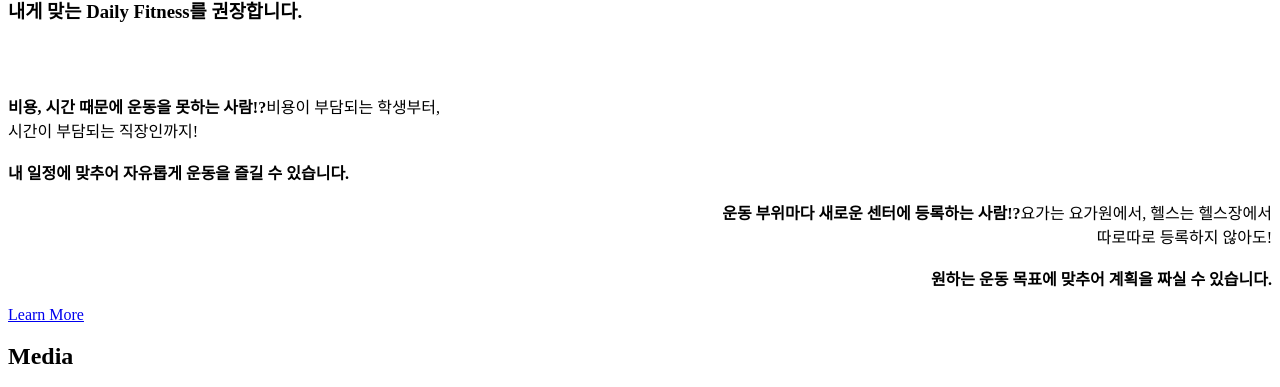
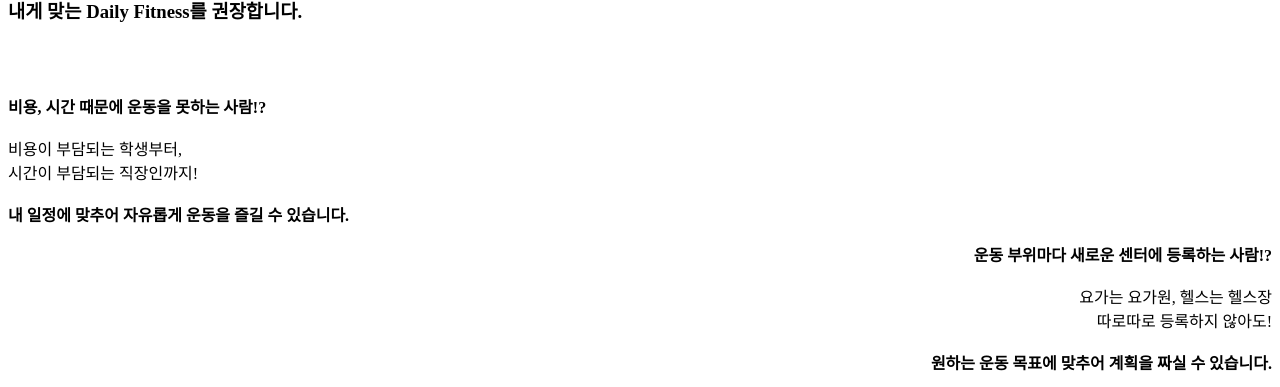
Before and after one commit to dahye-jj/dailyfitness, a Flask app: page / in a window 1280 px wide. Shown: the part 131-518 px from the top of the page. Run offline with Flask 2, Linux system fonts and the light colour scheme.

Commit message:
Update index.html

```diff
--- a/templates/index.html
+++ b/templates/index.html
@@ -14,8 +14,8 @@
 <div id="introduction">
     <h2>About Daily Fitness</h2>
     <h3>내게 맞는 Daily Fitness를 권장합니다.</h3><br></br>
-    <p align="left"> <strong>비용, 시간 때문에 운동을 못하는 사람!?</strong>비용이 부담되는 학생부터,<br>시간이 부담되는 직장인까지!</br><br><strong>내 일정에 맞추어 자유롭게 운동을 즐길 수 있습니다.</strong></br></p>
-    <p align="right"> <strong>운동 부위마다 새로운 센터에 등록하는 사람!?</strong>요가는 요가원에서, 헬스는 헬스장에서<br>따로따로 등록하지 않아도!</br><br><strong>원하는 운동 목표에 맞추어 계획을 짜실 수 있습니다.</strong></br></p>
+    <p align="left"> <strong>비용, 시간 때문에 운동을 못하는 사람!?</strong><br></br>비용이 부담되는 학생부터,<br>시간이 부담되는 직장인까지!</br><br><strong>내 일정에 맞추어 자유롭게 운동을 즐길 수 있습니다.</strong></br></p>
+    <p align="right"> <strong>운동 부위마다 새로운 센터에 등록하는 사람!?</strong><br></br>요가는 요가원, 헬스는 헬스장<br>따로따로 등록하지 않아도!</br><br><strong>원하는 운동 목표에 맞추어 계획을 짜실 수 있습니다.</strong></br></p>
     </p>
     <a href="https://newsroom76.tistory.com/53">Learn More</a>
 </div>
```
